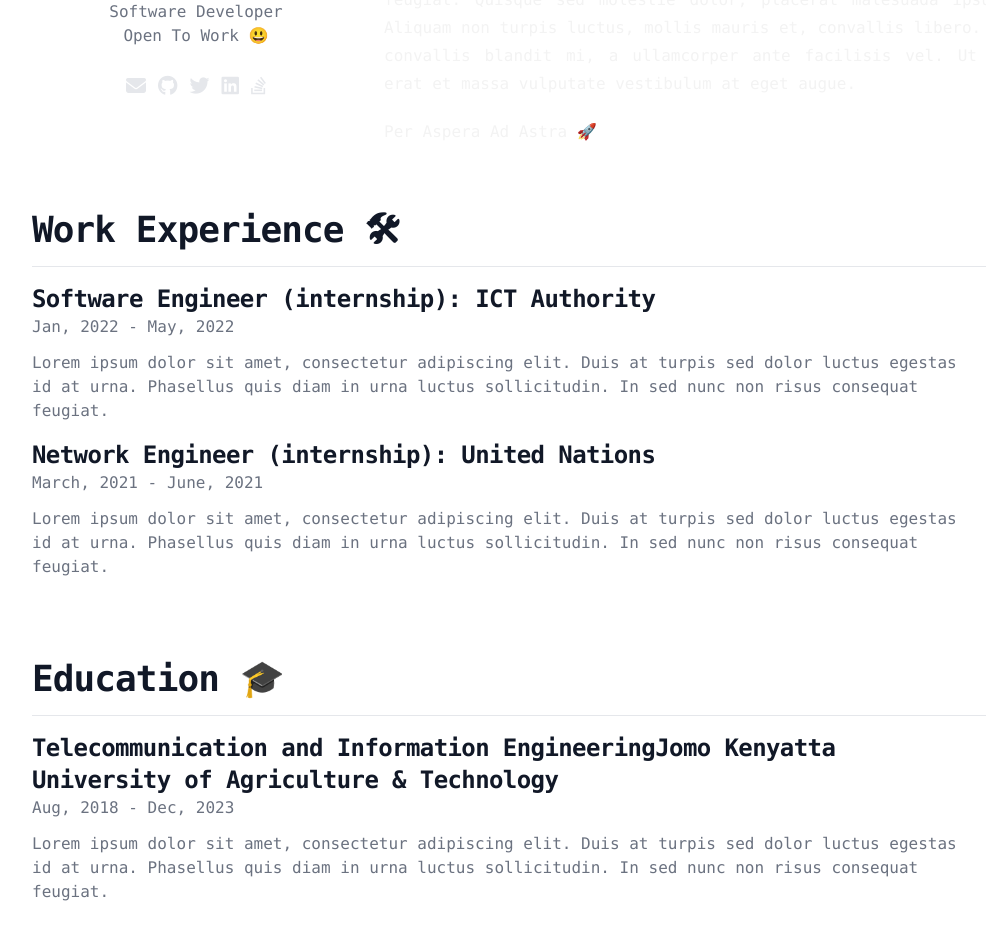
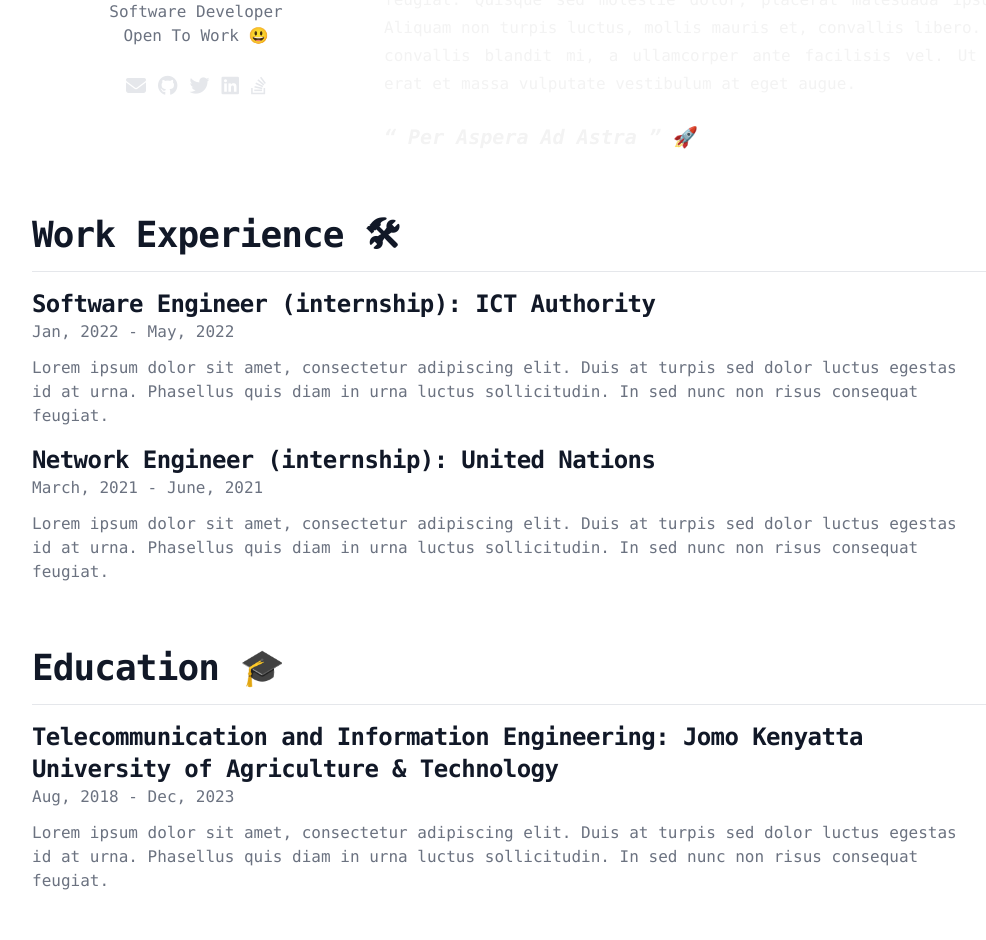
Before and after one commit to tallninja/portfolio, a React (Create React App) app: page / in a window 1280 px wide. Shown: the part 400-1340 px from the top of the page, without its empty margins (96-1082 px from the left). Built offline with nearby package versions, Linux system fonts and the light colour scheme.

Commit message:
Added some enhancements

```diff
--- a/src/components/education/education.tsx
+++ b/src/components/education/education.tsx
@@ -2,7 +2,6 @@
 
 export const Education = () => {
 	return (
-		<div className='pb-16'>
 		<div className='mb-12'>
 			<div className='mt-8'>
 				<h2 className='my-4 font-extrabold leading-6 tracking-tight text-gray-900 dark:text-gray-100 sm:text-2xl sm:leading-8 md:text-4xl md:leading-10'>
@@ -24,6 +23,5 @@
 				</ul>
 			</div>
 		</div>
-		</div>
 	);
 };
--- a/src/components/education/school.tsx
+++ b/src/components/education/school.tsx
@@ -13,8 +13,7 @@
 				<div>
 					<h3 className='text-2xl font-bold leading-8 tracking-tight'>
 						<a className='text-gray-900 dark:text-gray-100'>
-							{props.course}
-							{props.school}
+							{props.course}: {props.school}
 						</a>
 					</h3>
 					<div className='flex flex-wrap'>
--- a/src/components/hero/hero.tsx
+++ b/src/components/hero/hero.tsx
@@ -35,11 +35,11 @@
 						Open To Work &#128515;
 					</div>
 					<div className='flex pt-6 space-x-3'>
-						<i className='fa fa-envelope text-gray-200 text-xl dark:text-gray-400 hover:text-black hover:dark:text-white'></i>
-						<i className='fa-brands fa-github text-xl text-gray-200 dark:text-gray-400 hover:text-black hover:dark:text-white'></i>
-						<i className='fa-brands fa-twitter text-xl text-gray-200 dark:text-gray-400 hover:text-black hover:dark:text-white'></i>
-						<i className='fa-brands fa-linkedin text-xl text-gray-200 dark:text-gray-400 hover:text-black hover:dark:text-white'></i>
-						<i className='fa-brands fa-stack-overflow text-xl text-gray-200 dark:text-gray-400 hover:text-black hover:dark:text-white'></i>
+						<i className='fa fa-envelope text-gray-200 text-xl dark:text-gray-400 hover:text-black hover:dark:text-white hover:text-2xl'></i>
+						<i className='fa-brands fa-github text-xl text-gray-200 dark:text-gray-400 hover:text-black hover:dark:text-white hover:text-2xl'></i>
+						<i className='fa-brands fa-twitter text-xl text-gray-200 dark:text-gray-400 hover:text-black hover:dark:text-white hover:text-2xl'></i>
+						<i className='fa-brands fa-linkedin text-xl text-gray-200 dark:text-gray-400 hover:text-black hover:dark:text-white hover:text-2xl'></i>
+						<i className='fa-brands fa-stack-overflow text-xl text-gray-200 dark:text-gray-400 hover:text-black hover:dark:text-white hover:text-2xl'></i>
 					</div>
 				</div>
 				<div className='pt-8 pb-8 prose dark:prose-dark max-w-none xl:col-span-2'>
@@ -56,7 +56,10 @@
 						blandit mi, a ullamcorper ante facilisis vel. Ut eu erat et massa
 						vulputate vestibulum at eget augue.
 					</p>
-					<p>Per Aspera Ad Astra &#128640;</p>
+					<p className='font-bold text-xl'>
+						<span className='italic'>&#8220; Per Aspera Ad Astra &#8221;</span>{' '}
+						&#128640;
+					</p>
 				</div>
 			</div>
 		</div>
--- a/src/components/work-experience/work-experience.tsx
+++ b/src/components/work-experience/work-experience.tsx
@@ -2,8 +2,7 @@
 
 export const WorkExperience = () => {
 	return (
-		<div className='pb-8'>
-			<div className='mb-4'>
+		<div className='mb-16'>
 			<div className='mt-8'>
 				<h2 className='my-4 font-extrabold leading-6 tracking-tight text-gray-900 dark:text-gray-100 sm:text-2xl sm:leading-8 md:text-4xl md:leading-10'>
 					Work Experience &#128736;
@@ -37,6 +36,5 @@
 				</ul>
 			</div>
 		</div>
-		</div>
 	);
 };
--- a/src/pages/home/home.tsx
+++ b/src/pages/home/home.tsx
@@ -4,8 +4,10 @@
 	return (
 		<main className='mb-auto'>
 			<Hero />
-			<WorkExperience />
-			<Education />
+			<div className='pb-16'>
+				<WorkExperience />
+				<Education />
+			</div>
 		</main>
 	);
 };
```
Lines whose indentation alone changed are shown as unchanged.
